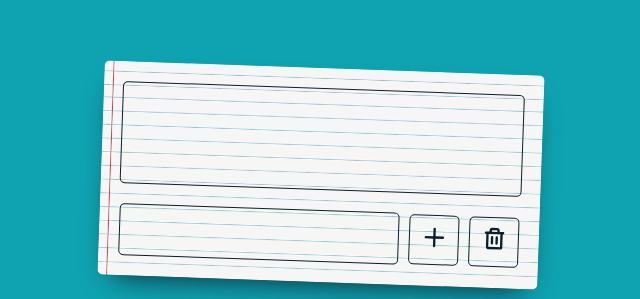
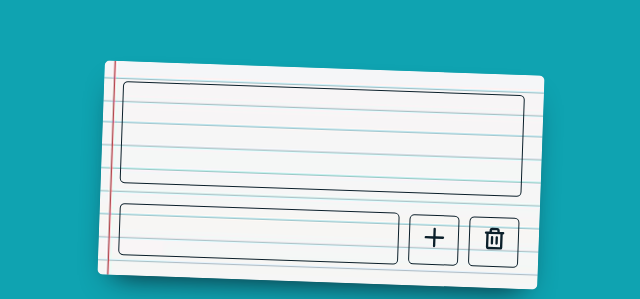
Before and after one commit to brunolieps/to-do-list, a plain HTML site: page index.html in a window 1280 px wide. Shown: the part 190-489 px from the top of the page, without its empty margins (319-959 px from the left). Drawn offline with Linux system fonts and the light colour scheme; a web font is replaced by a local one.

Commit message:
Background size and position fix

```diff
--- a/style.css
+++ b/style.css
@@ -83,8 +83,8 @@ button {
 
     transform: rotate(2deg);
     background-image: var(--papertexture);
-    background-size: cover;
-    background-position: -35px 0px;
+    background-size: auto;
+    background-position: -64px 0px;
     box-shadow: 0px 15px 30px -15px var(--shadow);
 
     &:hover {
@@ -101,7 +101,7 @@ button {
     align-items: center;
     border: 1px solid var(--text);
     border-radius: 5px;
-    max-height: 500px;
+    max-height: 400px;
 
     overflow-y: auto;
     overflow-x: hidden;
```
